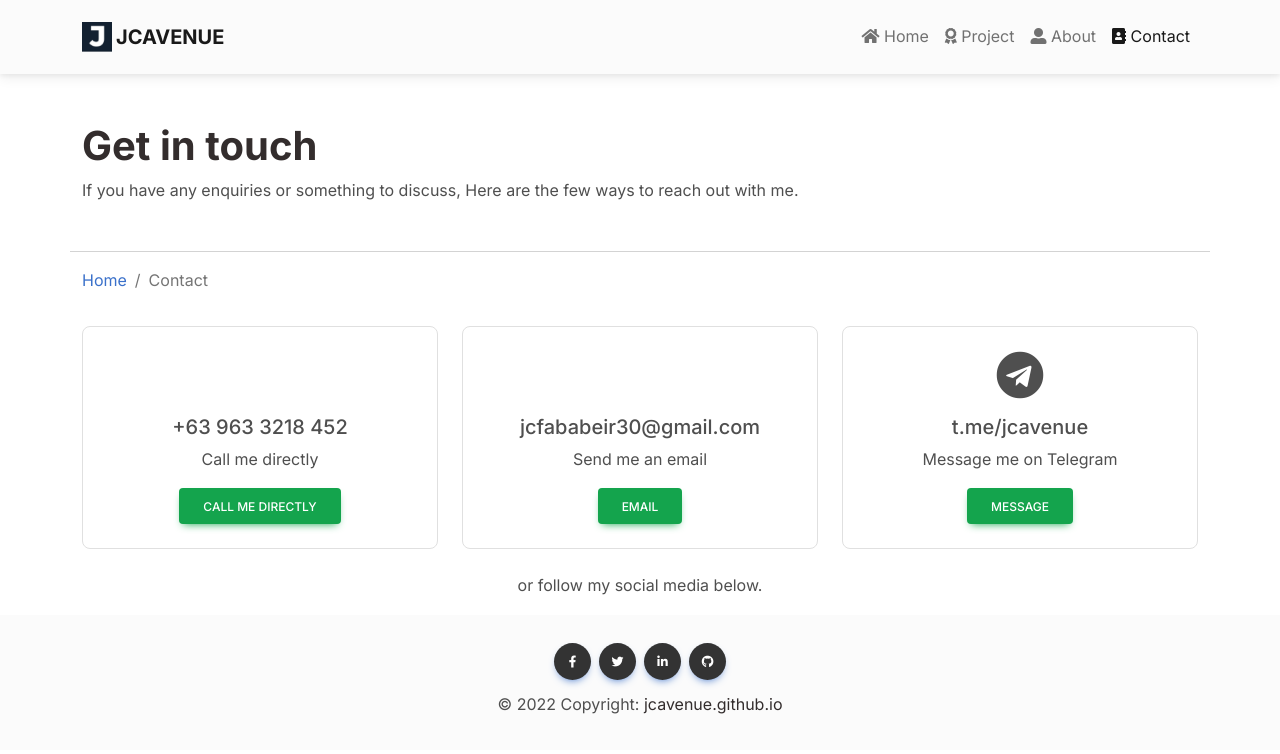
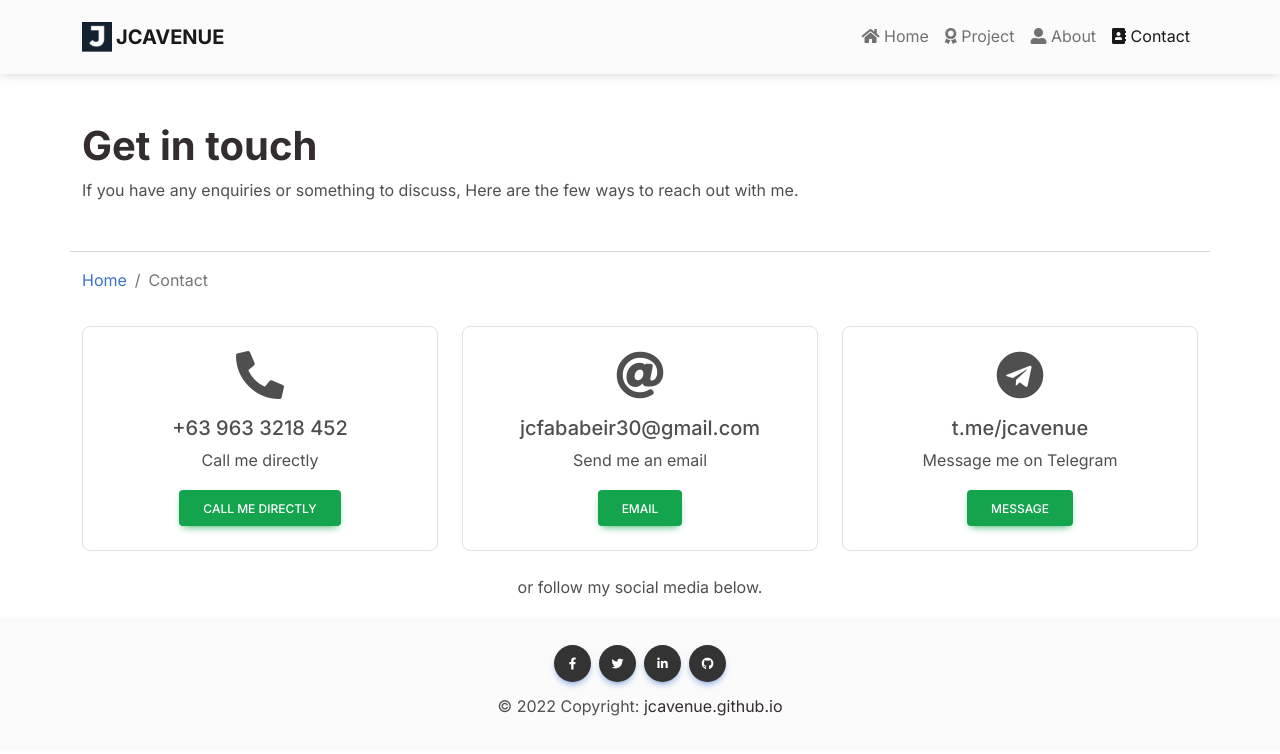
Before and after one commit to jcavenue/jcavenue.github.io, a React (Create React App) app: page /Contact in a window 1280 px wide. Shown: the top 754 px of the page. Built offline with nearby package versions, Linux system fonts and the light colour scheme.

Commit message:
Fix Icon error

```diff
--- a/src/Components/Contact.js
+++ b/src/Components/Contact.js
@@ -41,8 +41,8 @@ const Contact = () => {
 								<MDBCol lg="4" className="mt-3">
 									<MDBCard alignment='center' key={contact.Id} className="shadow-0 square border">
 										<MDBCardBody>
-											<MDBIcon fab icon={contact.Icon} size="3x" className="pb-3"/>
-											<MDBCardTitle>{contact.ContactTitle}</MDBCardTitle>
+											<MDBIcon fab icon={contact.Icon} size="3x" className={`${contact.IconType}`}/>
+											<MDBCardTitle className="pt-3">{contact.ContactTitle}</MDBCardTitle>
 											<MDBCardText>{contact.Description}</MDBCardText>
 											<MDBBtn color="success" target="_blank" href={contact.Link}>{contact.LinkText}</MDBBtn>
 										</MDBCardBody>
--- a/src/Components/PersonalApi.js
+++ b/src/Components/PersonalApi.js
@@ -36,6 +36,7 @@ const ContactApi = [
 	{
 		Id: 1,
 		Icon: "phone-alt",
+		IconType: "fas",
 		ContactTitle: "+63 963 3218 452",
 		Description: "Call me directly",
 		Link: "tel:+63 963 3218 452",
@@ -44,6 +45,7 @@ const ContactApi = [
 	{
 		Id: 2,
 		Icon: "at",
+		IconType: "fas",
 		ContactTitle: "jcfababeir30@gmail.com",
 		Description: "Send me an email",
 		Link: "mailto:jcfababeir30@gmail.com",
@@ -52,6 +54,7 @@ const ContactApi = [
 	{
 		Id: 3,
 		Icon: "telegram",
+		IconType: "fab",
 		ContactTitle: "t.me/jcavenue",
 		Description: "Message me on Telegram",
 		Link: "https://t.me/jcavenue",
```
